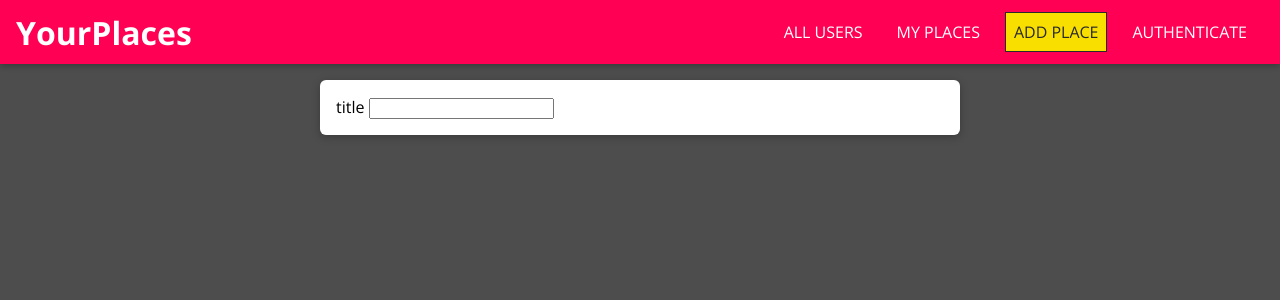
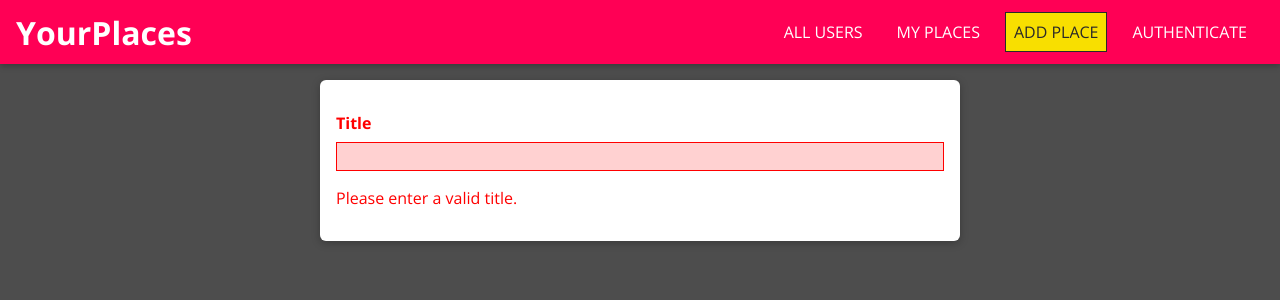
Before and after one commit to Umair-Butt980/MernStackProject, a React (Create React App) app in the folder frontend/: page /places/new in a window 1280 px wide. Shown: the top 300 px of the page. Built offline with nearby package versions, Linux system fonts and the light colour scheme.

Commit message:
dynamic input field with the useReducer hook

```diff
--- a/frontend/src/places/pages/NewPlace.css
+++ b/frontend/src/places/pages/NewPlace.css
@@ -1,5 +1,4 @@
 .place-form {
-  position: relative;
   list-style: none;
   margin: 0 auto;
   padding: 1rem;
--- a/frontend/src/places/pages/NewPlace.js
+++ b/frontend/src/places/pages/NewPlace.js
@@ -1,11 +1,18 @@
-import React from "react";
+import React from 'react';
 
-import Input from "../../shared/components/FormElements/Input";
-import "./NewPlace.css";
+import Input from '../../shared/components/FormElements/Input';
+import './NewPlace.css';
+
 const NewPlace = () => {
   return (
     <form className="place-form">
-      <Input element="input" type="text" label="title" validators="check" />
+      <Input
+        element="input"
+        type="text"
+        label="Title"
+        validators={[]}
+        errorText="Please enter a valid title."
+      />
     </form>
   );
 };
--- a/frontend/src/shared/components/FormElements/Input.css
+++ b/frontend/src/shared/components/FormElements/Input.css
@@ -0,0 +1,41 @@
+.form-control {
+  margin: 1rem 0;
+}
+
+.form-control label,
+.form-control input,
+.form-control textarea {
+  display: block;
+}
+
+.form-control label {
+  font-weight: bold;
+  margin-bottom: 0.5rem;
+}
+
+.form-control input,
+.form-control textarea {
+  width: 100%;
+  font: inherit;
+  border: 1px solid #ccc;
+  background: #f8f8f8;
+  padding: 0.15rem 0.25rem;
+}
+
+.form-control input:focus,
+.form-control textarea:focus {
+  outline: none;
+  background: #ebebeb;
+  border-color: #510077;
+}
+
+.form-control--invalid label,
+.form-control--invalid p {
+  color: red;
+}
+
+.form-control--invalid input,
+.form-control--invalid textarea {
+  border-color: red;
+  background: #ffd1d1;
+}
--- a/frontend/src/shared/components/FormElements/Input.js
+++ b/frontend/src/shared/components/FormElements/Input.js
@@ -1,18 +1,56 @@
-import React from "react";
+import React, { useReducer } from 'react';
 
-import "./Input.css";
+import './Input.css';
 
-const Input = (props) => {
+const inputReducer = (state, action) => {
+  switch (action.type) {
+    case 'CHANGE':
+      return {
+        ...state,
+        value: action.val,
+        isValid: true
+      };
+    default:
+      return state;
+  }
+};
+
+const Input = props => {
+  const [inputState, dispatch] = useReducer(inputReducer, {
+    value: '',
+    isValid: false
+  });
+
+  const changeHandler = event => {
+    dispatch({ type: 'CHANGE', val: event.target.value });
+  };
+
   const element =
-    props.element === "input" ? (
-      <input id={props.id} type={props.type} placeholder={props.placeholder} />
+    props.element === 'input' ? (
+      <input
+        id={props.id}
+        type={props.type}
+        placeholder={props.placeholder}
+        onChange={changeHandler}
+        value={inputState.value}
+      />
     ) : (
-      <textarea id={props.id} rows={props.rows || 3} />
+      <textarea
+        id={props.id}
+        rows={props.rows || 3}
+        onChange={changeHandler}
+        value={inputState.value}
+      />
     );
+
   return (
-    <div className={`form-control`}>
-      <label htmlFor={props.id}> {props.label} </label>
+    <div
+      className={`form-control ${!inputState.isValid &&
+        'form-control--invalid'}`}
+    >
+      <label htmlFor={props.id}>{props.label}</label>
       {element}
+      {!inputState.isValid && <p>{props.errorText}</p>}
     </div>
   );
 };
--- a/frontend/src/shared/components/Navigation/MainNavigation.js
+++ b/frontend/src/shared/components/Navigation/MainNavigation.js
@@ -28,7 +28,10 @@
       </SideDrawer>
 
       <MainHeader>
-        <button className="main-navigation__menu-btn" onClick={openDrawerHandler}>
+        <button
+          className="main-navigation__menu-btn"
+          onClick={openDrawerHandler}
+        >
           <span />
           <span />
           <span />
```
